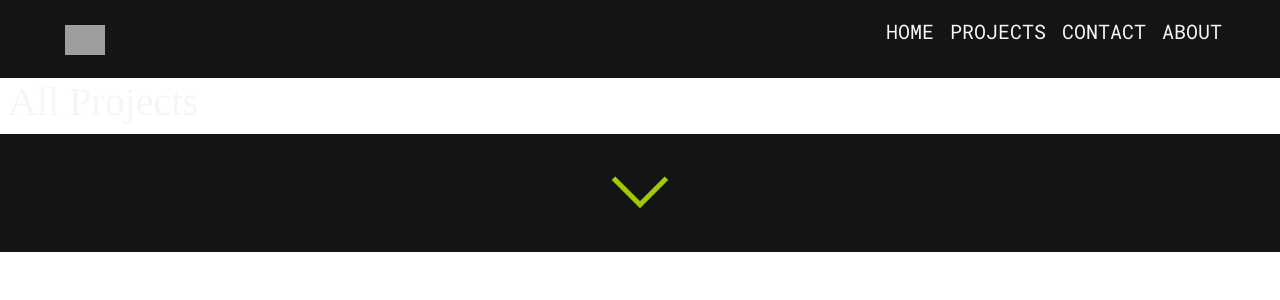
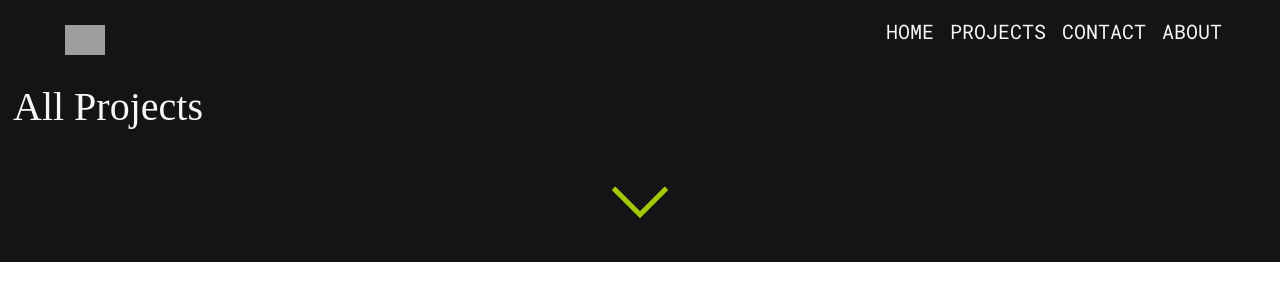
Before and after one commit to OlhaOvcharenko/Portfolio, a React (Create React App) app in the folder client/: page /projects in a window 1280 px wide. Shown: the top 300 px of the page. Built offline with nearby package versions, Linux system fonts and the light colour scheme; grey boxes are pictures that could not be loaded; a web font is replaced by a local one.

Commit message:
create projects.module.scss and change project.js[C

```diff
--- a/client/src/components/Pages/Projects/Projects.js
+++ b/client/src/components/Pages/Projects/Projects.js
@@ -1,7 +1,10 @@
+import styles from "../Projects/Projects.module.scss";
 
 const Projects = () => {
     return (
+    <div className={styles.container}>
       <h1>All Projects</h1>
+    </div>
     );
   };
 
--- /dev/null
+++ b/client/src/components/Pages/Projects/Projects.module.scss
@@ -0,0 +1,8 @@
+@import '../../../styles/settings.scss';
+@import '../../../styles/typography.scss';
+
+.container {
+  background-color: $color-on-background;
+  margin:0;
+  padding: 5px;
+}
```
